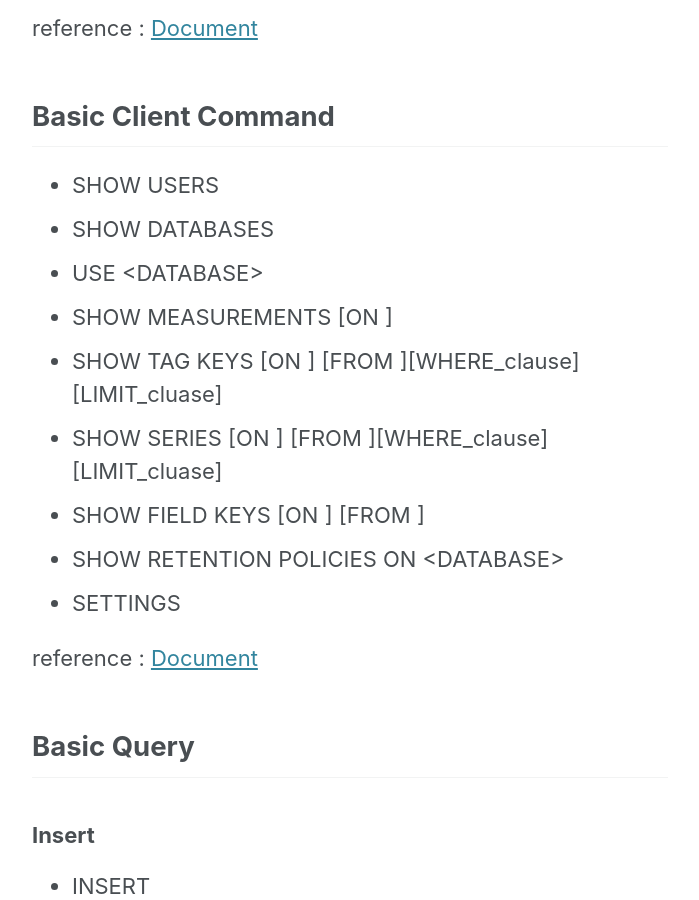
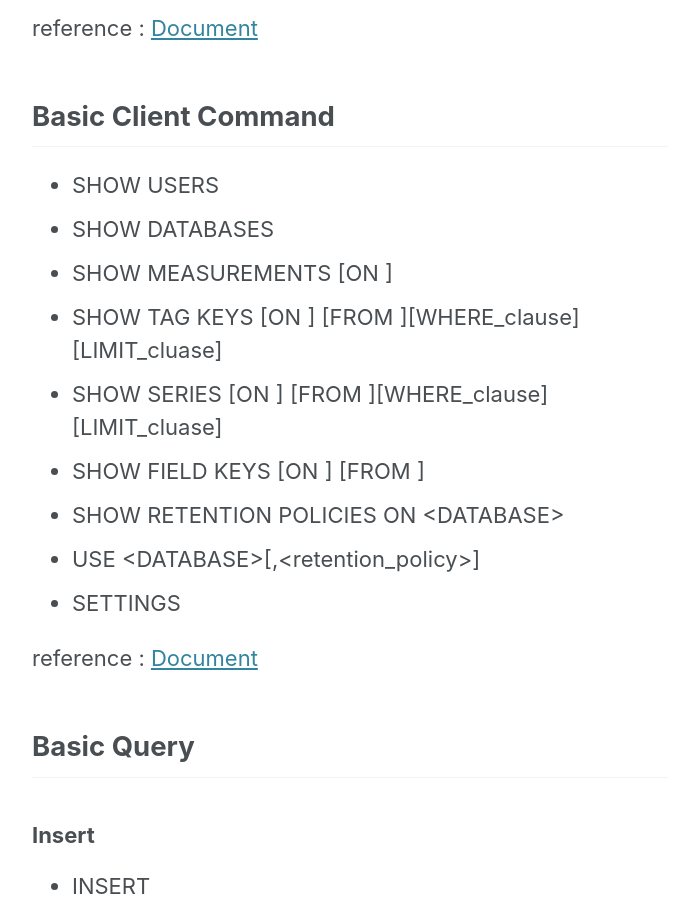
Before and after one commit to tech-vcanus/tech-vcanus.github.io, a Jekyll site: the page built from _posts/2020-02-07-Influxdb-basic.md, in a window 1280 px wide and 900 px high, scrolled down 3275 px. Shown: the whole window, without its empty margins (290-989 px from the left). Built offline with Jekyll 4.4.1, drawn with Linux system fonts in a browser that asks for light colours; cached includes are drawn as plain includes; nearby versions of some CDN libraries; some of the changed lines change nothing that is shown.

Commit message:
modified:   _posts/2020-02-07-Influxdb-basic.md

```diff
--- a/_posts/2020-02-07-Influxdb-basic.md
+++ b/_posts/2020-02-07-Influxdb-basic.md
@@ -93,12 +93,12 @@ reference : [Document](https://docs.influxdata.com/influxdb/v1.7/query_language/
 
 - SHOW USERS
 - SHOW DATABASES
-- USE \<DATABASE>
 - SHOW MEASUREMENTS [ON <database_name>]
 - SHOW TAG KEYS [ON <database_name>] [FROM <measurement_name>][WHERE_clause][LIMIT_cluase]
 - SHOW SERIES [ON <database_name>] [FROM <measurement_name>][WHERE_clause][LIMIT_cluase]
 - SHOW FIELD KEYS [ON <database_name>] [FROM <measurement_name>]
 - SHOW RETENTION POLICIES ON \<DATABASE>
+- USE \<DATABASE>[,\<retention_policy>]
 - SETTINGS
 
 reference : [Document](https://docs.influxdata.com/influxdb/v1.7/query_language/schema_exploration)
```
